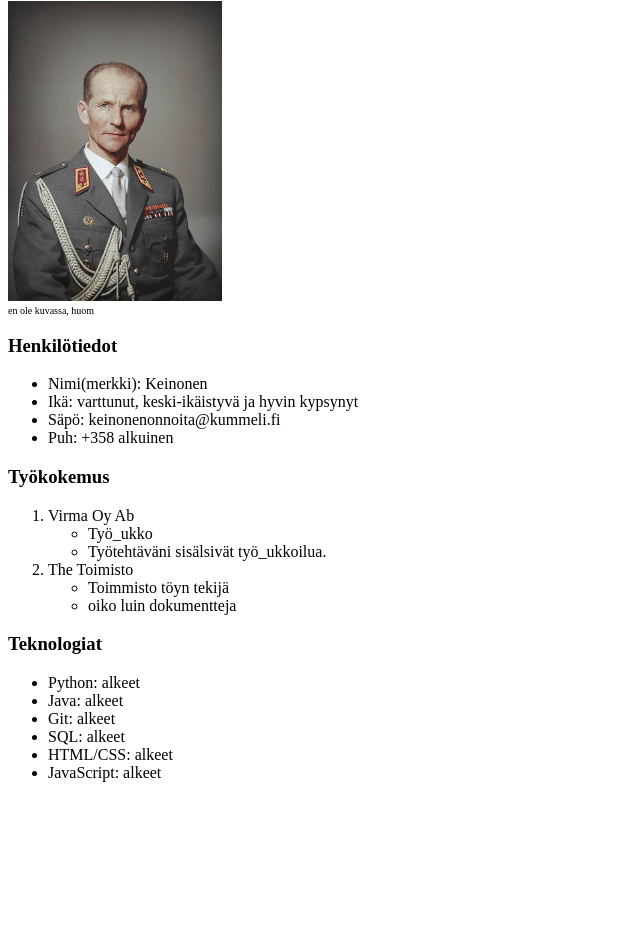
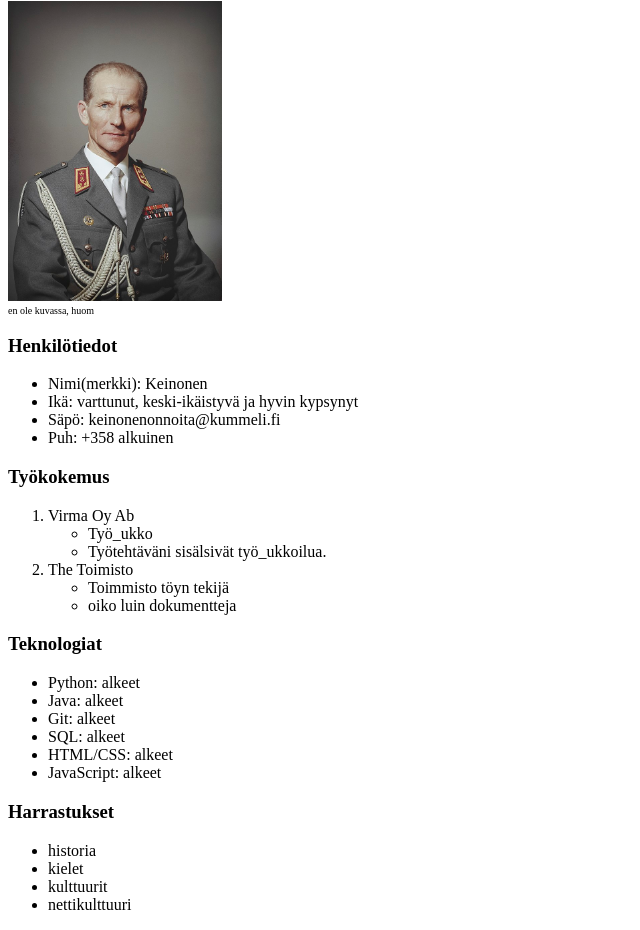
Before and after one commit to Keinonen/GitHub-sivut, a plain HTML site: page index.html in a window 1280 px wide. Shown: the part 79-1009 px from the top of the page, without its empty margins (0-640 px from the left). Before the commit the page ends 877 px from the top, so only its background shows below. Drawn offline with Linux system fonts and the light colour scheme.

Commit message:
lisätty harrastukset

```diff
--- a/index.html
+++ b/index.html
@@ -44,6 +44,13 @@
       <li>HTML/CSS:   alkeet</li>
       <li>JavaScript: alkeet</li>
     </ul>
+  <h3>Harrastukset</h3>
+    <ul>
+      <li>historia</li>
+      <li>kielet</li>
+      <li>kulttuurit</li>
+      <li>nettikulttuuri</li>
+    </ul>
 
 </body>
 
```
